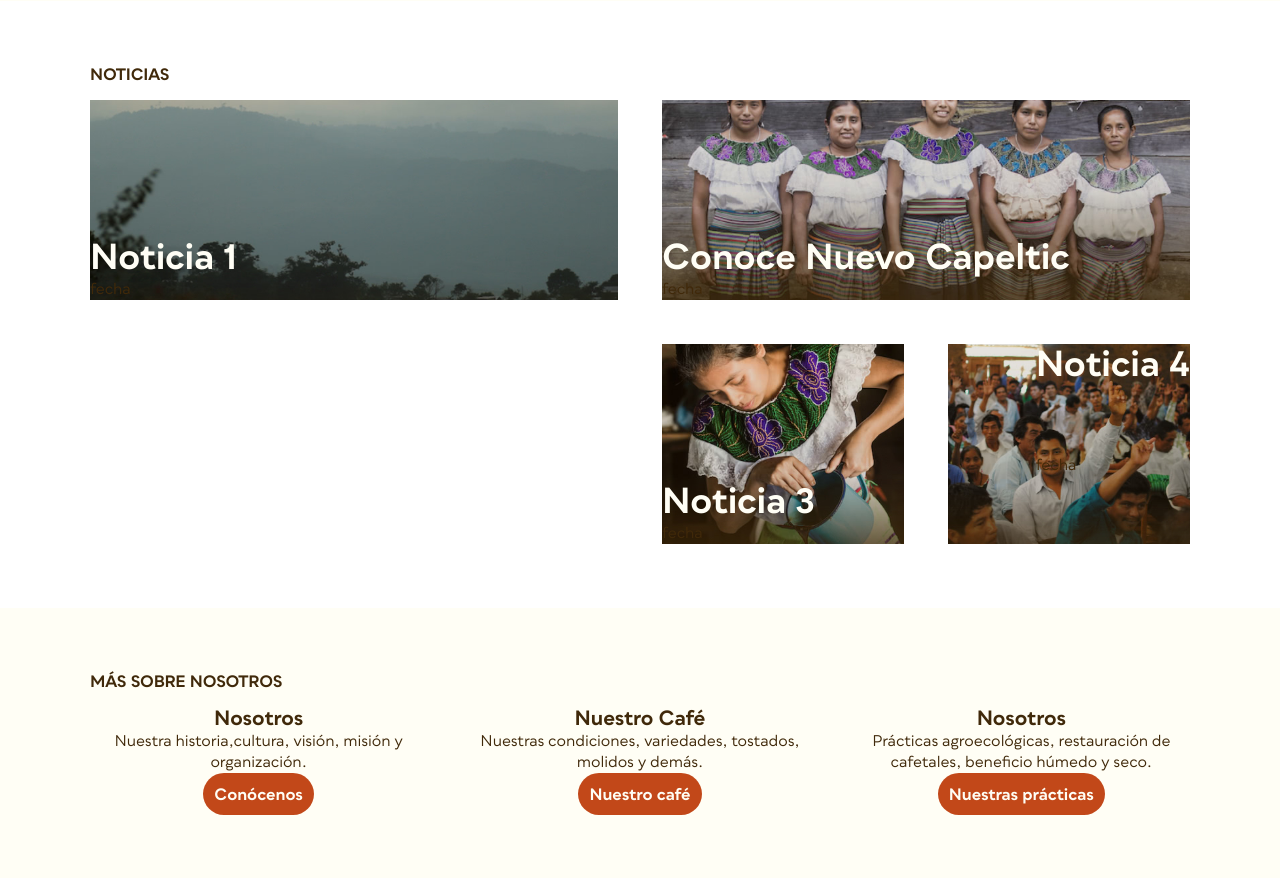
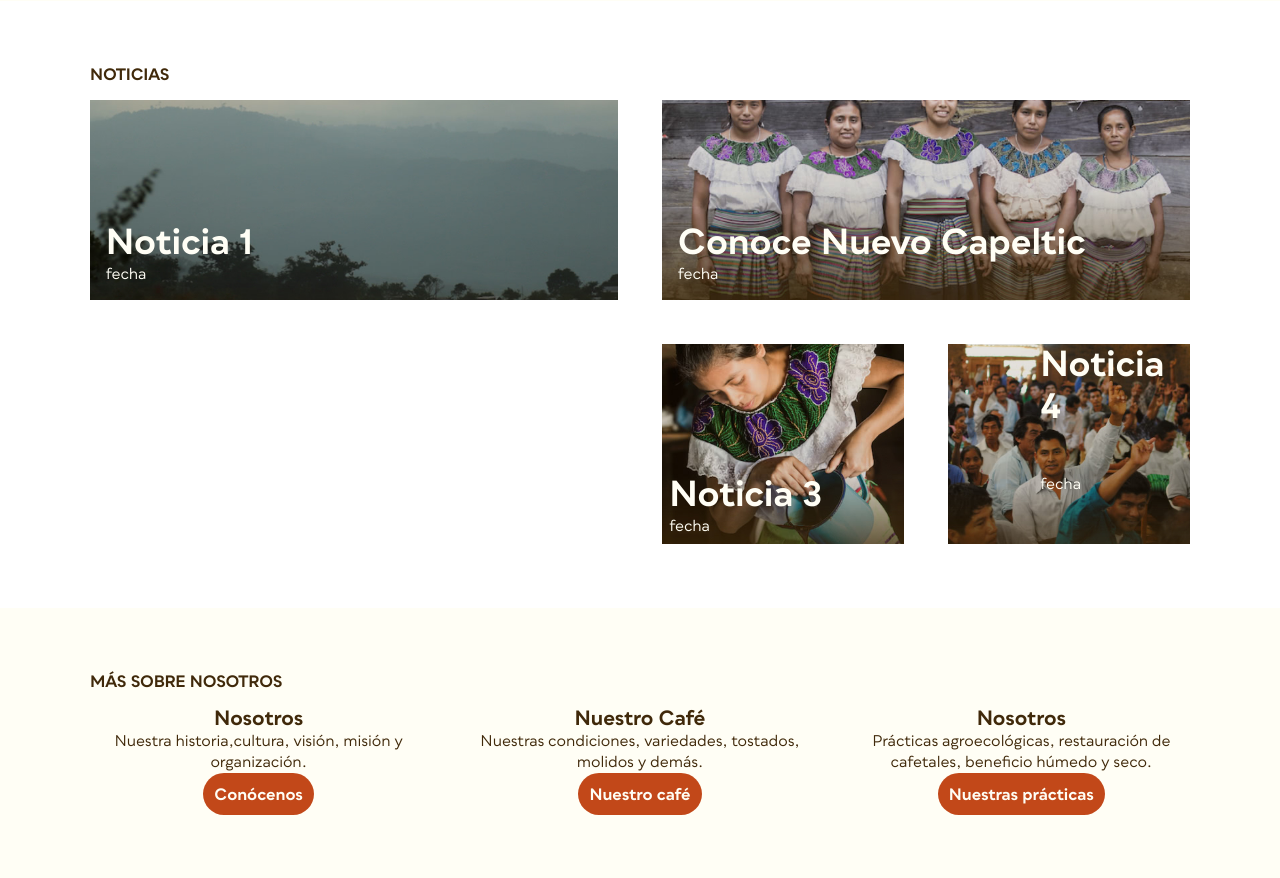
Before and after one commit to arturoacevedob/ase1, a PHP site: page / in a window 1280 px wide. Shown: the part 3242-4120 px from the top of the page. Run offline with PHP 8.4, Linux system fonts and the light colour scheme.

Commit message:
padding news

```diff
--- a/style.css
+++ b/style.css
@@ -358,6 +358,12 @@ header a {
 
 /* —————— Noticias —————— */
 .gridnews article h3 {
+    padding-left:3%;
+    color: var(--light);
+}
+
+.gridnews p{
+    padding: 0  0 3% 3%;
     color: var(--light);
 }
 
```
